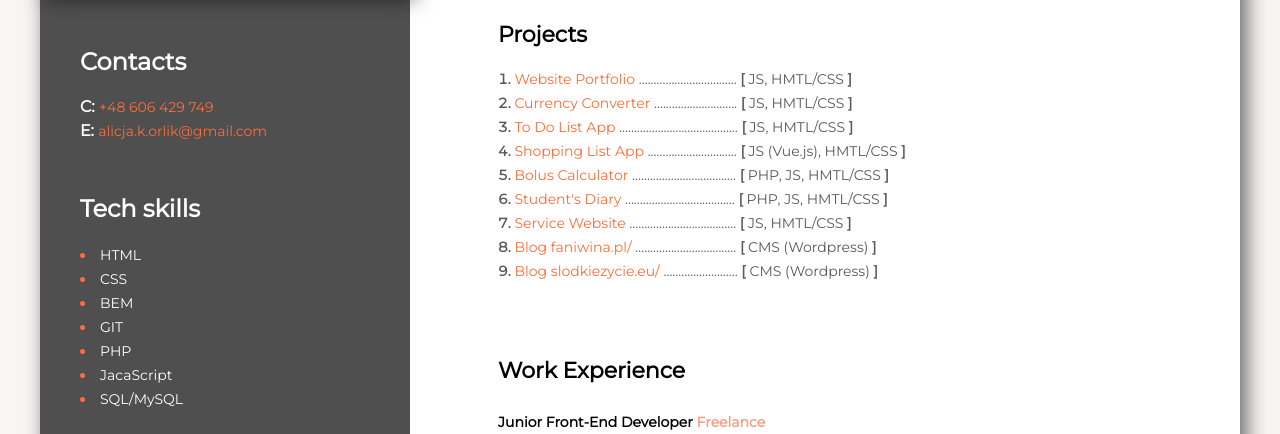
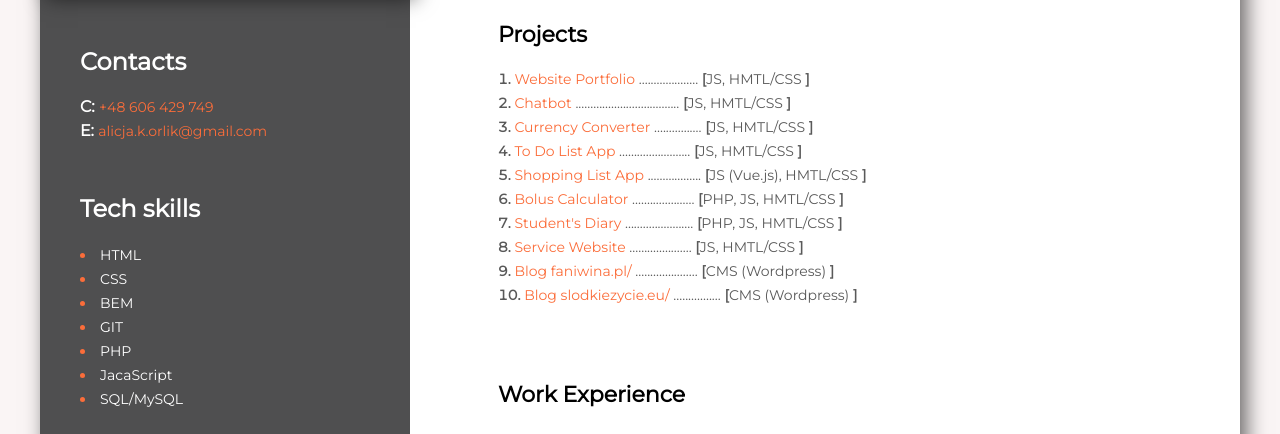
Before and after one commit to Aliorl/CV, a plain HTML site: page index.html in a window 1280 px wide. Shown: the part 354-788 px from the top of the page. Drawn offline with Linux system fonts and the light colour scheme.

Commit message:
new project added and little changes in list items

```diff
--- a/index.html
+++ b/index.html
@@ -35,59 +35,55 @@
                 <ol class="section__list">
                     <li>
                         <a class="section__link" href="https://aliorl.github.io/portfolio/">Website Portfolio</a>
-                        <span class="section__listItem">................................. </span>[<span
-                            class="section__listItem">
-                            JS, HMTL/CSS </span>]
+                        <span class="section__listItem">.................... </span>
+                        [<span class="section__listItem">JS, HMTL/CSS </span>]
+                    </li>
+                    <li>
+                        <a class="section__link" href="https://aliorl.github.io/chatbot/">Chatbot</a>
+                        <span class="section__listItem">................................... </span>
+                        [<span class="section__listItem">JS, HMTL/CSS </span>]
                     </li>
                     <li>
                         <a class="section__link" href="https://aliorl.github.io/currency-converter/">Currency
                             Converter</a>
-                        <span class="section__listItem">............................ </span>[<span
-                            class="section__listItem">
-                            JS, HMTL/CSS </span>]
+                        <span class="section__listItem">................ </span>
+                        [<span class="section__listItem">JS, HMTL/CSS </span>]
                     </li>
                     <li>
                         <a class="section__link" href="https://aliorl.github.io/ToDoList/">To Do List App</a>
-                        <span class="section__listItem">........................................ </span>[<span
-                            class="section__listItem">
-                            JS, HMTL/CSS </span>]
+                        <span class="section__listItem">........................ </span>
+                        [<span class="section__listItem">JS, HMTL/CSS </span>]
                     </li>
                     <li>
                         <a class="section__link" href="https://melodious-syrniki-62f54f.netlify.app/">Shopping List
                             App</a>
-                        <span class="section__listItem">.............................. </span>[<span
-                            class="section__listItem">
-                            JS (Vue.js), HMTL/CSS </span>]
+                        <span class="section__listItem">.................. </span>
+                        [<span class="section__listItem">JS (Vue.js), HMTL/CSS </span>]
                     </li>
                     <li>
                         <a class="section__link" href="http://slodkiezycie.eu/kalkulatorbolusa/">Bolus Calculator</a>
-                        <span class="section__listItem">................................... </span>[<span
-                            class="section__listItem">
-                            PHP, JS, HMTL/CSS </span>]
+                        <span class="section__listItem">..................... </span>
+                        [<span class="section__listItem">PHP, JS, HMTL/CSS </span>]
                     </li>
                     <li>
-                        <a class="section__link" href="http://psximgjxed.cfolks.pl/">Student's Diary</a>
-                        <span class="section__listItem">..................................... </span>[<span
-                            class="section__listItem">
-                            PHP, JS, HMTL/CSS </span>]
+                        <a class="section__link" href="http://ozbcjzwlpc.cfolks.pl/">Student's Diary</a>
+                        <span class="section__listItem">....................... </span>
+                        [<span class="section__listItem">PHP, JS, HMTL/CSS </span>]
                     </li>
                     <li>
                         <a class="section__link" href="https://aliorl.github.io/homepage/">Service Website</a>
-                        <span class="section__listItem">.................................... </span>[<span
-                            class="section__listItem">
-                            JS, HMTL/CSS </span>]
+                        <span class="section__listItem">..................... </span>
+                        [<span class="section__listItem">JS, HMTL/CSS </span>]
                     </li>
                     <li>
                         <a class="section__link" href="https://faniwina.pl/">Blog faniwina.pl/</a>
-                        <span class="section__listItem">..................................
-                        </span>[
-                        <span class="section__listItem">CMS (Wordpress) </span>]
+                        <span class="section__listItem">.....................</span>
+                        [<span class="section__listItem">CMS (Wordpress) </span>]
                     </li>
                     <li>
                         <a class="section__link" href="http://slodkiezycie.eu/">Blog slodkiezycie.eu/</a>
-                        <span class="section__listItem">.........................
-                        </span>[
-                        <span class="section__listItem">CMS (Wordpress) </span>]
+                        <span class="section__listItem">................</span>
+                        [<span class="section__listItem">CMS (Wordpress) </span>]
                     </li>
                 </ol>
             </div>
```
